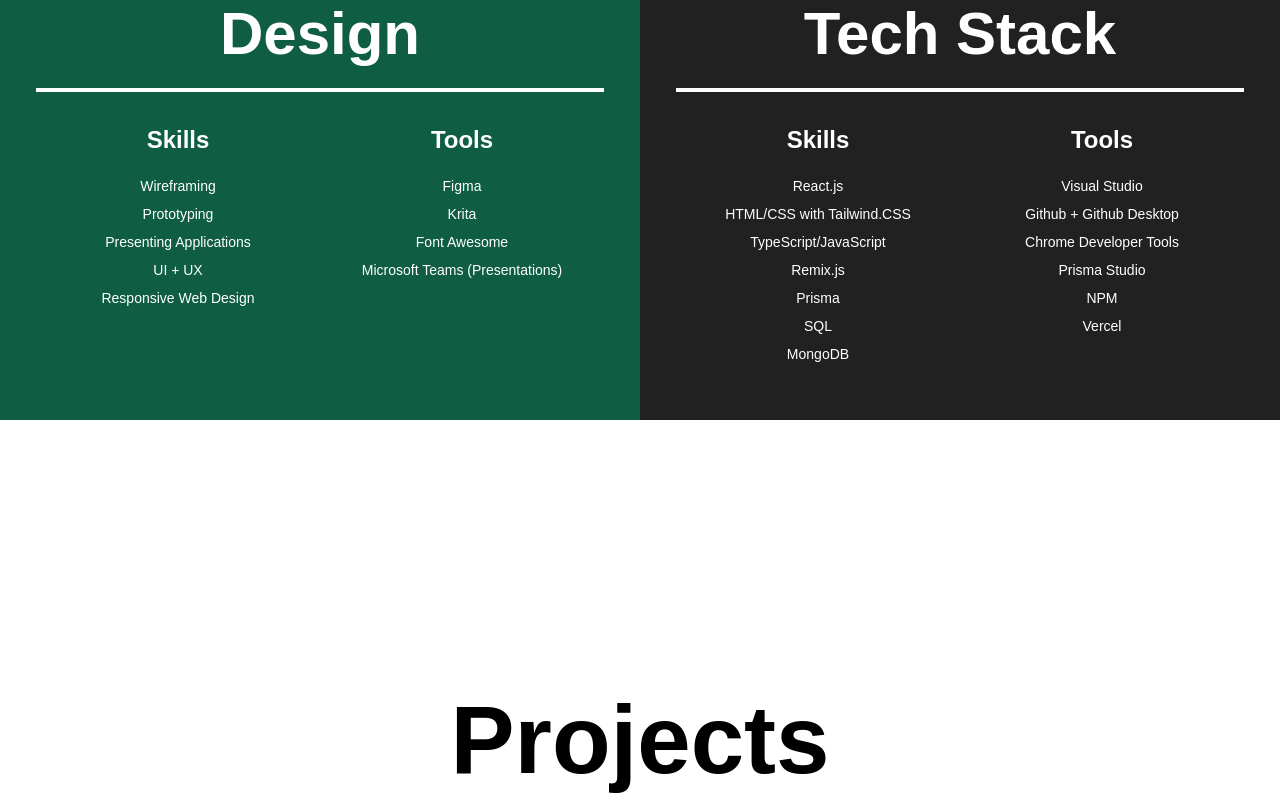
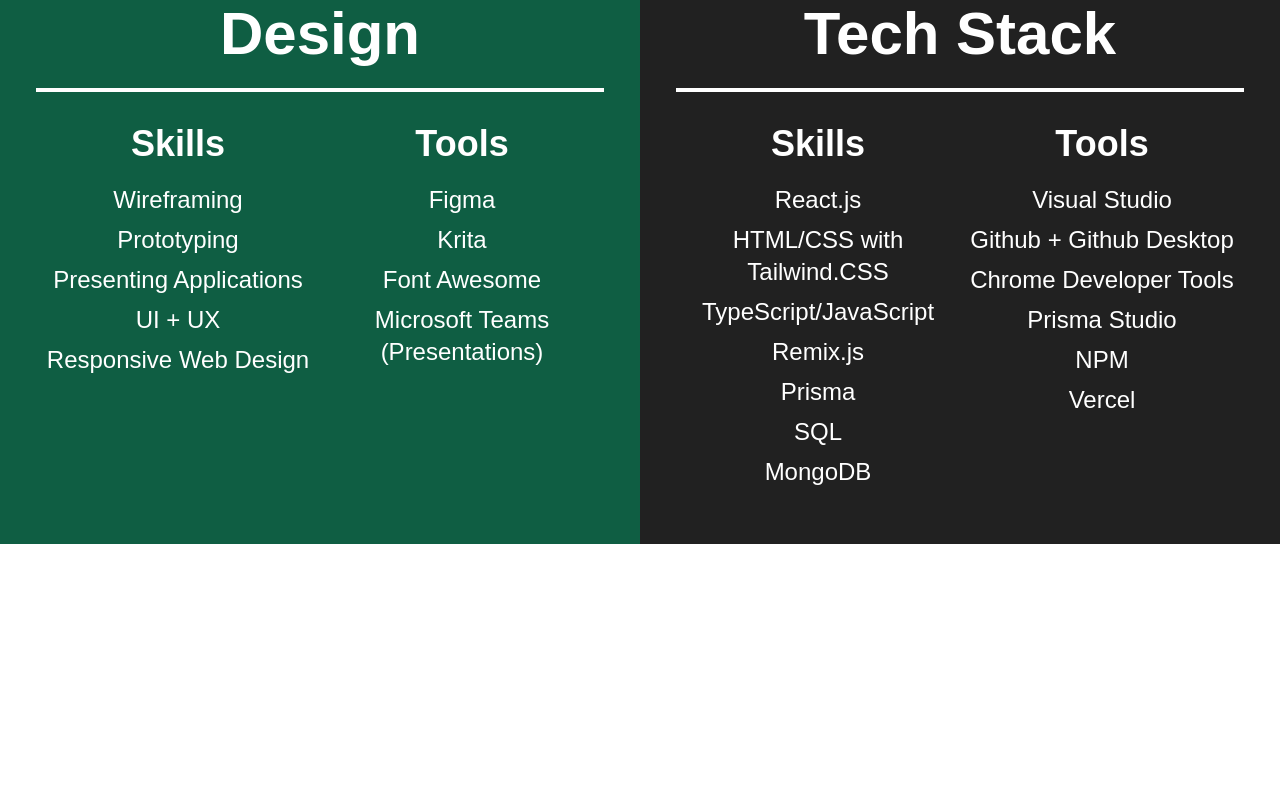
Before and after one commit to bryan-pham-124/BryanPhamPortfolio2023, a React (Create React App) app: page / in a window 1280 px wide. Shown: the part 1820-2620 px from the top of the page. Built offline with nearby package versions, Linux system fonts and the light colour scheme.

Commit message:
Updated Favicon and Changed Font Size on XL Screens
Text scales up for XL screen sizes and default fav icon is now replaced with a custom favicon.

```diff
--- a/src/components/Skills.js
+++ b/src/components/Skills.js
@@ -1,19 +1,19 @@
 import { faCode, faPen } from '@fortawesome/free-solid-svg-icons'
 import { FontAwesomeIcon } from '@fortawesome/react-fontawesome'
 import React from 'react'
-import H3 from './text/H3'
+ import H3 from './text/H3'
 import H2 from './text/H2'
+import H4 from './text/H4'
 import HR from './HR'
-import P from './text/P'
+
 
 
 const designTextColor = 'white';
 const frontEndColor = "white"
 
-
-const Skills =  ({designSkills, designTools, techSkills, techTools} ) => {
+const Skills = ({designSkills, designTools, techSkills, techTools}) => {
   return (
-    <section  id="skills"  className={`wrapper bg-white flex justify-center items-center `}>
+    <section className='wrapper bg-white flex justify-center items-center'>
 
         <div className="wrapper flex flex-col  justify-center w-full md:flex-row md:w-full">
 
@@ -22,7 +22,7 @@
                 <div className='wrapper w-full text-custom'>
 
                     <FontAwesomeIcon className='text-7xl mb-6 text-customGreen  bg-white py-7 px-10' icon={faPen}/>
-                    <H2 textAlign='center' text = {'Design'}  color={designTextColor} />
+                    <H2 textAlign='center' text = {'Design'} marginY={'6'} color={designTextColor} />
                     <HR color ='white'/>
 
                 </div>
@@ -31,11 +31,11 @@
 
                     <div className='wrapper border-white'>
                         <H3 textAlign='center' text={'Skills'}   color={designTextColor} />
-                        <div className="wrapper flex  justify-center">
+                        <div className="wrapper flex justify-center">
                             <ul>
                                 {
-                                    designSkills.map((skill, i ) => (
-                                            <li key ={i} className={`text-${designTextColor}`}><P color='white' textAlign='center' text={skill}/> </li>
+                                    designSkills.map(skill => (
+                                            <li className={`text-${designTextColor}`}><H4 color='white' textAlign='center' text={skill}/> </li>
                                     ))
                                 }
                             </ul>
@@ -47,8 +47,8 @@
                         <div className="wrapper flex  justify-center">
                             <ul>
                                 {
-                                    designTools.map((tool, i ) => (
-                                            <li key ={i} className={`text-${designTextColor}`}><P color='white' textAlign='center' text={tool}/> </li>
+                                    designTools.map(tool => (
+                                            <li className={`text-${designTextColor}`}><H4 color='white' textAlign='center' text={tool}/> </li>
                                     ))
                                 }
                             </ul>
@@ -58,7 +58,6 @@
                 </div>
 
             </div>
-
 
             <div className="wrapper bg-customBlack py-12 px-9 w-full min-w-[17rem]">
 
@@ -75,8 +74,8 @@
                         <div className="wrapper flex  justify-center">
                             <ul>
                                 {
-                                    techSkills.map((skill, i) => (
-                                            <li key={i} className={`text-${designTextColor}`}><P color='white' textAlign='center' text={skill}/> </li>
+                                    techSkills.map(skill => (
+                                            <li className={`text-${designTextColor}`}><H4 color='white' textAlign='center' text={skill}/> </li>
                                     ))
                                 }
                             </ul>
@@ -88,14 +87,15 @@
                         <div className="wrapper flex  justify-center">
                             <ul >
                                 {
-                                    techTools.map((tool, i) => (
-                                            <li key = {i} className={`text-${designTextColor}`}><P color='white' textAlign='center' text={tool}/> </li>
+                                    techTools.map(tool => (
+                                            <li className={`text-${designTextColor}`}><H4 color='white' textAlign='center' text={tool}/> </li>
                                     ))
                                 }
                             </ul>
                         </div>
                     </div>
                 </div>
+
 
             </div>
 
--- a/src/components/project/ProjectDetails.js
+++ b/src/components/project/ProjectDetails.js
@@ -27,7 +27,7 @@
 
   return (
 
-    <section className='opacity-0 text-black text-4xl  py-5 animate-fadeIn'>
+    <section className='opacity-0 text-black text-4xl  py-14 animate-fadeIn'>
 
         <div className="wrapper mb-14">
             <Link to="/" className='px-5 py-4 bg-customGreen text-white'> Home </Link>
@@ -53,7 +53,7 @@
             </div>
 
 
-            <section className='w-full flex flex-col gap-x-8 gap-y-3 justify-items-start sm:justify-items-center grid grid-cols-1 sm:grid-cols-3'>
+            <section className='w-full gap-x-8 gap-y-3 justify-items-center grid grid-cols-1 sm:grid-cols-3'>
 
                 {
                  projectDetail.details.map(elm => (
--- a/src/components/text/H3.js
+++ b/src/components/text/H3.js
@@ -2,7 +2,7 @@
 
 const H3 = ({text,  color ='black', textAlign='left'}) => {
   return (
-    <h3 className={`font-semibold text-lg text-${color}  text-${textAlign} mt-5 mb-3 md:text-2xl`}>{text}</h3>
+    <h3 className={`font-semibold text-lg text-${color}  text-${textAlign} mt-5 mb-3 md:text-2xl xl:text-4xl`}>{text}</h3>
   )
 }
 
--- a/src/components/text/H4.js
+++ b/src/components/text/H4.js
@@ -2,7 +2,7 @@
 
 const H4 = ({text,  color ='black', textAlign ="left" }) => {
   return (
-    <h4 className={`font-normal text-sm text-${color} md:text-md text-${textAlign} my-2 leading-8`}>{text}</h4>
+    <h4 className={`font-normal text-sm text-${color} md:text-md text-${textAlign} my-2 leading-8 xl:text-2xl`}>{text}</h4>
   )
 }
 
```
Also changed, not shown: public/index.html (+1 -2 lines), 1 other file (tests, documents, lock files or other folders).
